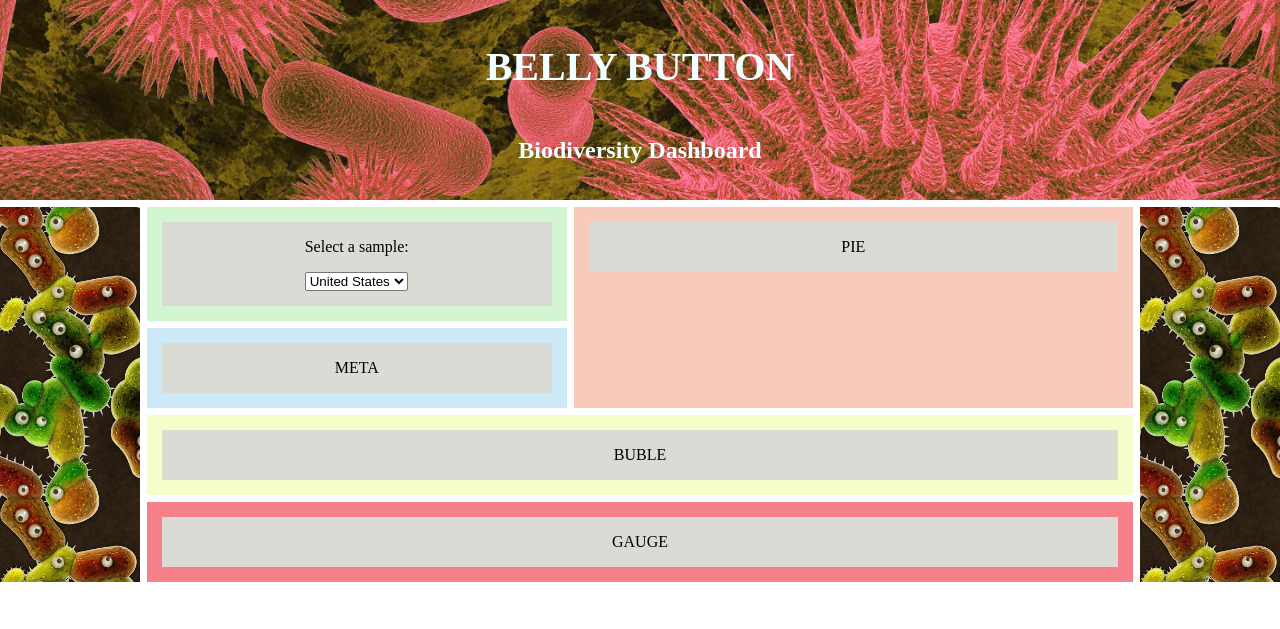
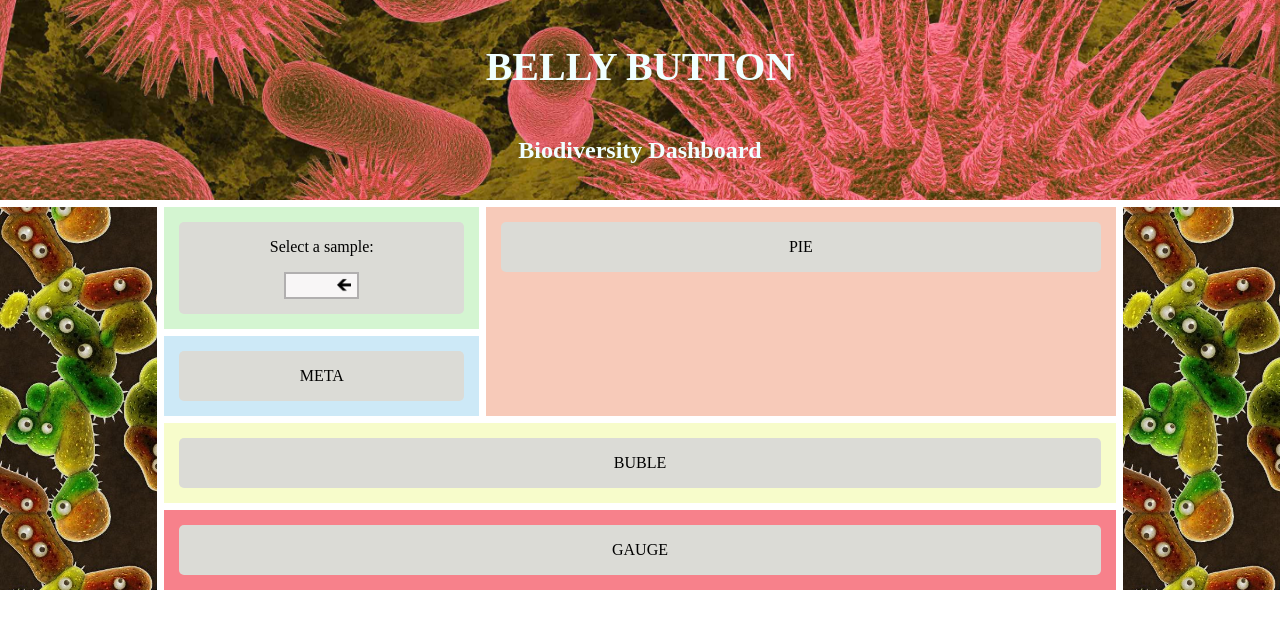
Before and after one commit to Gryazzz/Interactive_dashboard_Flask-JS, a Flask app: template templates/index.html in a window 1280 px wide. Shown: the top 629 px of the page. Run offline with Flask 2, Linux system fonts and the light colour scheme; the template is opened without the code that fills it, so the values that code supplies are empty; some libraries are stand-ins or nearby versions.

Commit message:
in-progress

```diff
--- a/static/js/app.js
+++ b/static/js/app.js
@@ -1,7 +1,12 @@
-var $names = d3.select('#names');
-var names_list='';
+// var $names = d3.select('#names');
 
+
+// add options to select #names
 Plotly.d3.json('/names', function(error, response) {
-    console.log(response);
-    names_list = response;
-})
+    names =  response;
+    names.forEach(name => {
+        var option = d3.select('#names').append('option');
+        option.attr('value', name);
+        option.text(name);
+    });
+});
--- a/static/styles/main.css
+++ b/static/styles/main.css
@@ -50,7 +50,20 @@ body {
     display: flex;
     flex-direction: column;
     justify-content: center;
-    align-items: flex-start;
+    align-items: center;
+}
+
+select {
+    /* margin: 2px; */
+    padding: 4px;
+    padding-right: 4px;
+    width: 75px;
+    font-size: 13px;
+    border: 2px solid rgb(177, 175, 175);
+    background: url('../images/favicon.ico') 90% / 20% no-repeat rgb(248, 246, 246);
+    -webkit-appearance: none;
+    -moz-appearance: none;
+    appearance: none;
 }
 
 #names {
@@ -80,7 +93,7 @@ body {
 .wrapper {
     display: grid;
 
-    grid-template-columns: 1fr 3fr 4fr 1fr;
+    grid-template-columns: 1fr 2fr 4fr 1fr;
     grid-template-rows: 200px auto;
 
     grid-template-areas:
@@ -116,4 +129,5 @@ body {
     justify-content: center;
     margin: 15px;
     background: rgb(219, 219, 214);
+    border-radius: 5px;
 }
--- a/templates/index.html
+++ b/templates/index.html
@@ -6,7 +6,7 @@
     <title>Bacteriofags</title>
     <meta name="viewport" content="width=device-width, initial-scale=1">
     <link rel="stylesheet" type="text/css" media="screen" href="{{ url_for('static', filename='styles/main.css') }}"/>
-    <link rel="shortcut icon" href="{{ url_for('static', filename='favicon.ico') }}">
+    <link rel="shortcut icon" href="{{ url_for('static', filename='bromelia.ico') }}">
 </head>
 <body>
     <div class="wrapper">
@@ -22,12 +22,7 @@
             <div class="container-border">
                 <div class="choose">
                     <p>Select a sample:</p>
-                    <select id="names" onchange="getData(this.value)">
-                        <option value="name1">United States</option>
-                        <option value="name2">UK</option>
-                        <option value="name3">Canada</option>
-                    </select>
-
+                    <select id="names" onchange="getData(this.value)"></select>
                 </div>
             </div>
         </div>
```
Also changed, not shown: static/bromelia.ico (added), static/favicon_3.ico (added), static/images/favicon.ico (added), static/images/favicon_2.ico (added), 1 other file.
